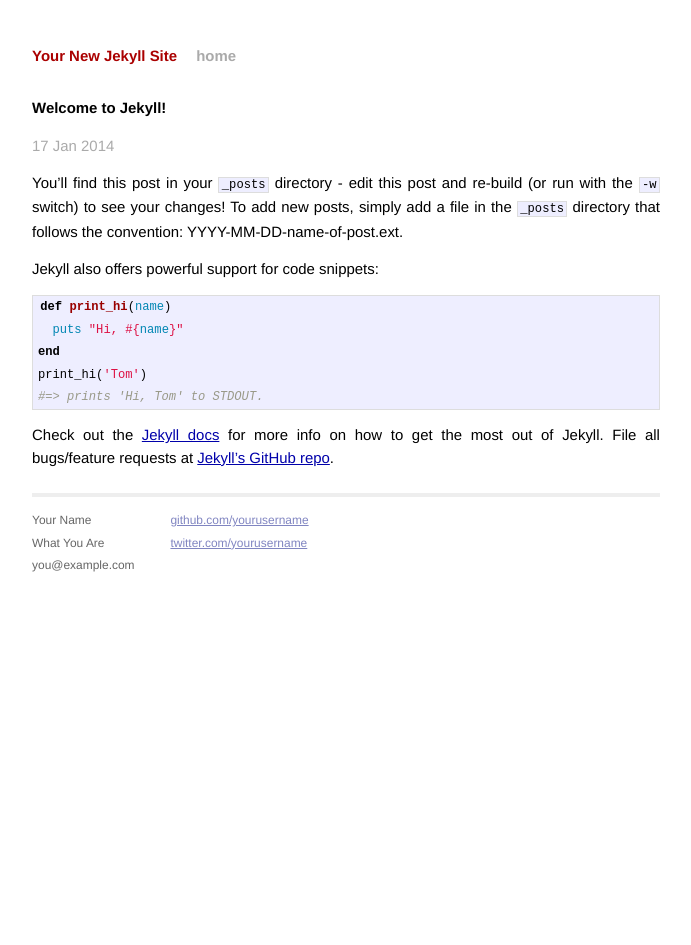
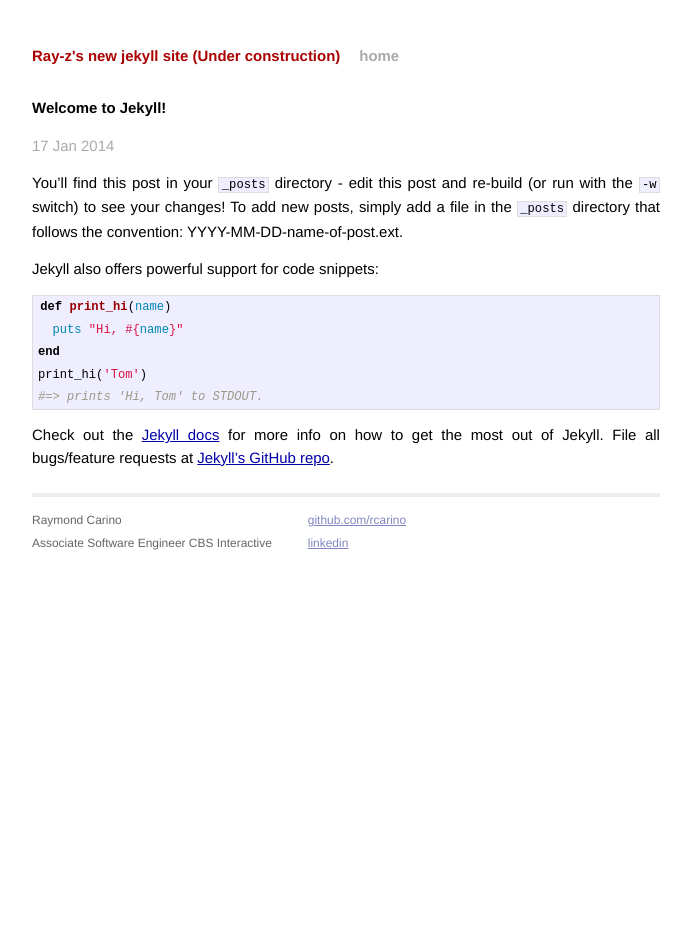
Before and after one commit to rcarino/rcarino.github.io, a Jekyll site: the page built from _posts/2014-01-17-welcome-to-jekyll.markdown, in a window 1280 px wide. Shown: the whole page, without its empty margins (294-985 px from the left). Built offline with Jekyll 4.4.1, drawn with Linux system fonts in a browser that asks for light colours; Markdown is read by kramdown in place of the engine named in the settings.

Commit message:
under construction where applicable

```diff
--- a/_config.yml
+++ b/_config.yml
@@ -1,3 +1,3 @@
-name: Your New Jekyll Site
+name: Ray-z's new jekyll site (Under construction)
 markdown: redcarpet
 pygments: true
--- a/_layouts/default.html
+++ b/_layouts/default.html
@@ -26,15 +26,14 @@
           <div class="footer">
             <div class="contact">
               <p>
-                Your Name<br />
-                What You Are<br />
-                you@example.com
+                Raymond Carino<br />
+                Associate Software Engineer CBS Interactive<br />
               </p>
             </div>
             <div class="contact">
               <p>
-                <a href="https://github.com/yourusername">github.com/yourusername</a><br />
-                <a href="https://twitter.com/yourusername">twitter.com/yourusername</a><br />
+                <a href="https://github.com/rcarino">github.com/rcarino</a><br />
+                <a href="http://www.linkedin.com/pub/raymond-carino/2a/337/3a0">linkedin</a><br />
               </p>
             </div>
           </div>
--- a/index.html
+++ b/index.html
@@ -1,6 +1,6 @@
 ---
 layout: default
-title: Your New Jekyll Site
+title: Ray-z's New Jekyll Site (UNDER CONSTRUCTION)
 ---
 
 <div id="home">
```
